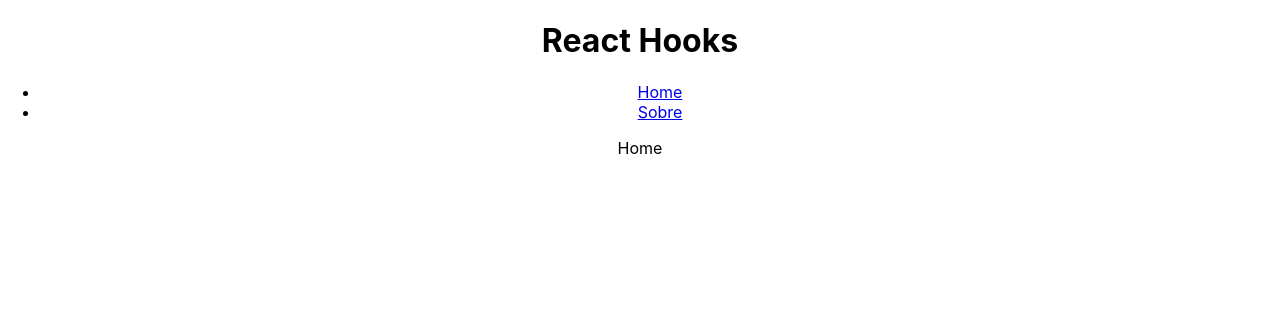
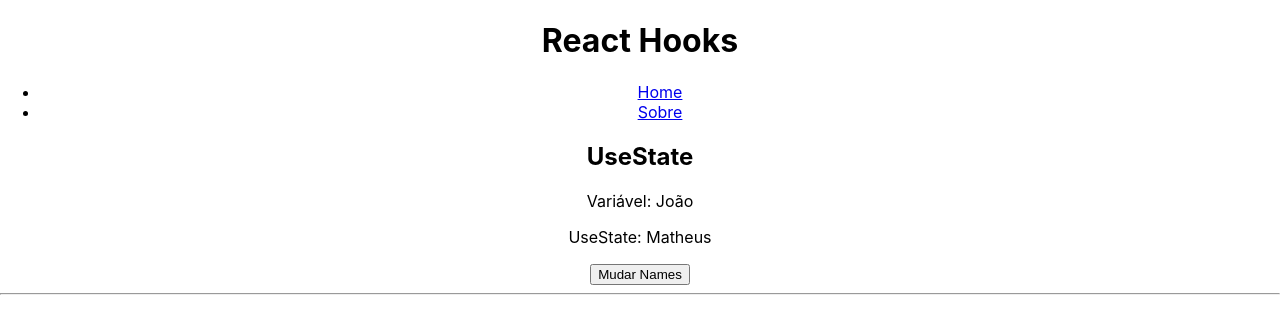
Before and after one commit to TArauujo/reacthooksRev, a React (Create React App) app: page / in a window 1280 px wide. Shown: the top 334 px of the page. Built offline with nearby package versions, Linux system fonts and the light colour scheme.

Commit message:
UseState

```diff
--- /dev/null
+++ b/src/components/HookUseState.js
@@ -0,0 +1,32 @@
+import { useState } from "react"
+
+
+const HookUseState = () => {
+  let userName = "João";
+
+  const [name, setName] = useState("Matheus");
+
+  const changeNames = () => {
+    userName = "João Souza";
+
+    setName("Matheus Battisti");
+
+    console.log(userName)
+
+
+  };
+  console.log(name);
+
+    return (
+    <div>
+
+        <h2>UseState</h2>
+        <p>Variável: {userName}</p>
+        <p>UseState: {name}</p>
+        <button onClick = {changeNames}>Mudar Names</button>
+        <hr />
+    </div>
+  )
+}
+
+export default HookUseState
--- a/src/pages/Home.js
+++ b/src/pages/Home.js
@@ -1,8 +1,11 @@
 import React from 'react'
+import HookUseState from '../components/HookUseState'
 
 const Home = () => {
   return (
-    <div>Home</div>
+    <div>
+      <HookUseState />
+    </div>
   )
 }
 
```
